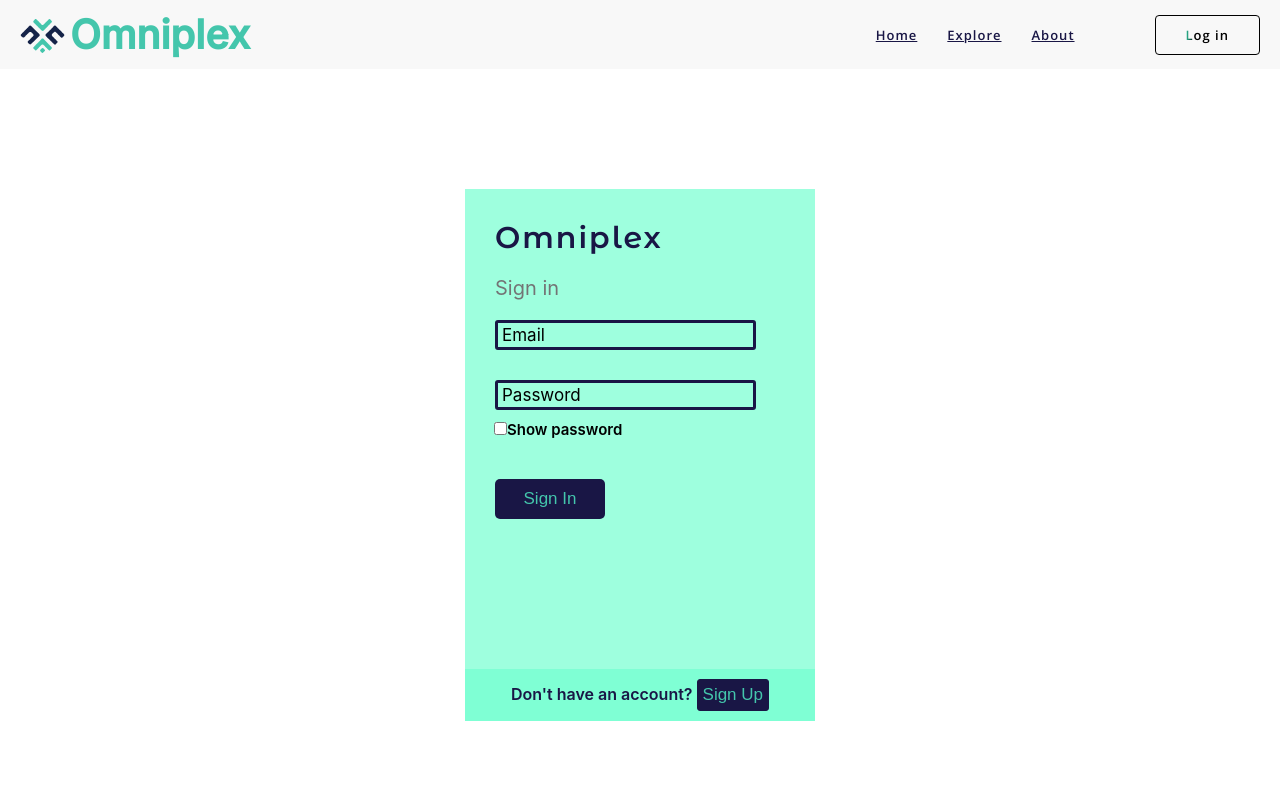
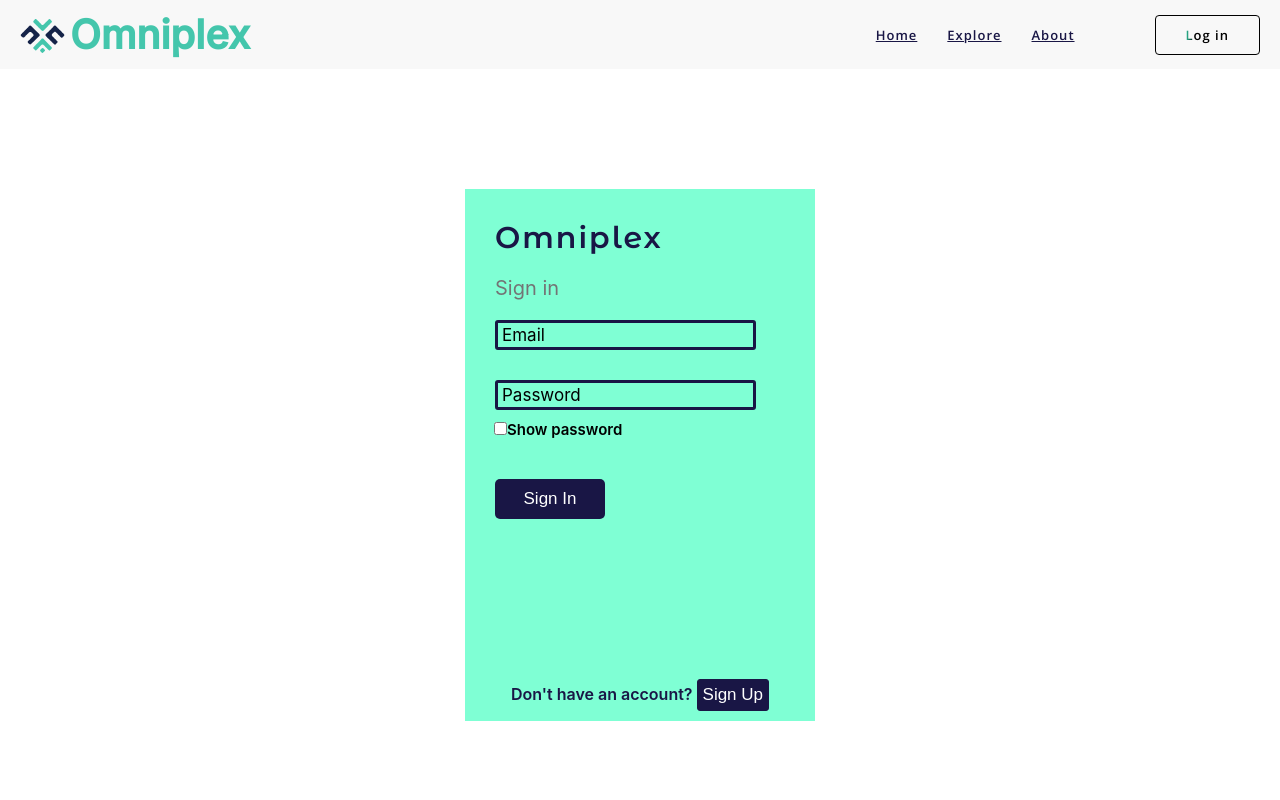
Before and after one commit to AshiqurRahaman02/omniplex, a React (Create React App) app: page /sign in a window 1280 px wide. Shown: the top 800 px of the page. Built offline with nearby package versions, Linux system fonts and the light colour scheme; a web font is replaced by a local one.

Commit message:
mail updated

```diff
--- a/src/App.css
+++ b/src/App.css
@@ -224,6 +224,7 @@ main {
 .left > aside > img,
 .right > aside > img {
 	width: 500px;
+
 }
 .left > aside:nth-child(2) {
 	text-align: end;
@@ -362,7 +363,7 @@ main {
 	border-radius: 3px;
 	background: var(--text-primary-navy-blue);
 	font-size: 17px;
-	color: var(--text-accent-teal);
+	color: var(--bg-dominant-white);
 	transition: 0.5s;
 	cursor: pointer;
 }
@@ -396,11 +397,12 @@ main {
 /***************************************** SignIn and SignUp Section ***************************************/
 
 #signinForm {
-	background-color: rgba(127, 255, 212, 0.753);
+	background-color: rgb(127, 255, 212);
 	width: 350px;
 	height: 60vh;
 	padding: 30px;
 	margin: 15vh auto 0px;
+
 }
 #signinForm > h2 {
 	font-size: 30px;
@@ -473,7 +475,7 @@ input[type="checkbox"] {
 	border: 0px;
 	background: var(--text-primary-navy-blue);
 	font-size: 17px;
-	color: var(--text-accent-teal);
+	color: var(--bg-dominant-white);
 	border-radius: 5px;
 	transition: 0.5s;
 	cursor: pointer;
--- a/src/components/SignIn.jsx
+++ b/src/components/SignIn.jsx
@@ -80,7 +80,7 @@ const SignIn = () => {
 	};
 
 	const mail = (otp) => {
-		return `<body style='padding: 40px 0px; background-color: aliceblue;'> <div style='background-color: white; max-width: max-content; margin: auto; padding: 10px;'><div style='display: flex;justify-content: center;'><img src='https://omniplex.vercel.app/assets/images/Omniplex.png' style='width: 70px;'><h2 style='width: max-content; font-size: 50px; font-family:Verdana, Geneva, Tahoma, sans-serif;color: #23aa94;'>Omniplex</h2></div> <p  style='display: flex;justify-content: center; font-size: 40px;font-family: monospace;'>OTP- <span> &nbsp; ${otp}</span></p> <div style='font-family: system-ui, -apple-system, BlinkMacSystemFont, Roboto, Oxygen, Ubuntu, Cantarell, sans-serif;'> <p>Please do not share this OTP with anyone, as it is used for verification purposes only.</p> <p>Got a question? Find all your answers at our <a href='https://omniplex.vercel.app/'>help center⟶</a></p> <p>We're excited to have you on board.</p> <p>Stay safe and secure online!</p> <div style='display: flex;'><img src='https://omniplex.vercel.app/assets/images/Omniplex.png' style='width: 30px;'><h2 style='width: max-content; font-size: 20px; font-family:Verdana, Geneva, Tahoma, sans-serif;color: #23aa94;'> Team Omniplex</h2></div> </div> </div> </body>`;
+		return `<body style='padding: 40px 0px; background-color: rgb(245, 245, 245);'> <div style='background-color: white; max-width: max-content; margin: auto; padding: 10px;'><div style='max-width: max-content; margin: auto; padding: 10px; display: flex;'><img src='https://omniplex.vercel.app/assets/images/Omniplex.png' style='width: 70px; height: 70px;margin-top:40px; margin-right: 10px;'><h2 style='width: max-content; font-size: 50px; font-family:Verdana, Geneva, Tahoma, sans-serif;color: #23aa94;'>Omniplex</h2></div> <p  style='max-width: max-content; margin: auto; padding: 10px;  font-size: 40px;font-family: monospace;'>OTP- <span> &nbsp; ${otp}</span></p> <div style='font-family: system-ui, -apple-system, BlinkMacSystemFont, Roboto, Oxygen, Ubuntu, Cantarell, sans-serif;'> <p>Please do not share this OTP with anyone, as it is used for verification purposes only.</p> <p>Got a question? Find all your answers at our <a href='https://omniplex.vercel.app/'>help center⟶</a></p> <p>We're excited to have you on board.</p> <p>Stay safe and secure online!</p> <div style='display: flex;'><img src='https://omniplex.vercel.app/assets/images/Omniplex.png' style='width: 30px; height:30px;margin-top:15px'><h2 style='width: max-content; font-size: 20px; font-family:Verdana, Geneva, Tahoma, sans-serif;color: #23aa94;'> Team Omniplex</h2></div> </div> </div></body>`;
 	};
 
 	// Function to handle email validation for sign-in
--- a/src/components/SignUp.jsx
+++ b/src/components/SignUp.jsx
@@ -127,7 +127,7 @@ const SignUp = () => {
 	};
 
 	const mail = (otp) => {
-		return `<body style='padding: 40px 0px; background-color: aliceblue;'> <div style='background-color: white; max-width: max-content; margin: auto; padding: 10px;'><div style='display: flex;justify-content: center;'><img src='https://omniplex.vercel.app/assets/images/Omniplex.png' style='width: 70px;'><h2 style='width: max-content; font-size: 50px; font-family:Verdana, Geneva, Tahoma, sans-serif;color: #23aa94;'>Omniplex</h2></div> <p  style='display: flex;justify-content: center; font-size: 40px;font-family: monospace;'>OTP- <span> &nbsp; ${otp}</span></p> <div style='font-family: system-ui, -apple-system, BlinkMacSystemFont, Roboto, Oxygen, Ubuntu, Cantarell, sans-serif;'> <p>Please do not share this OTP with anyone, as it is used for verification purposes only.</p> <p>Got a question? Find all your answers at our <a href='https://omniplex.vercel.app/'>help center⟶</a></p> <p>We're excited to have you on board.</p> <p>Stay safe and secure online!</p> <div style='display: flex;'><img src='https://omniplex.vercel.app/assets/images/Omniplex.png' style='width: 30px;'><h2 style='width: max-content; font-size: 20px; font-family:Verdana, Geneva, Tahoma, sans-serif;color: #23aa94;'> Team Omniplex</h2></div> </div> </div> </body>`;
+		return `<body style='padding: 40px 0px; background-color: rgb(245, 245, 245);'> <div style='background-color: white; max-width: max-content; margin: auto; padding: 10px;'><div style='max-width: max-content; margin: auto; padding: 10px; display: flex;'><img src='https://omniplex.vercel.app/assets/images/Omniplex.png' style='width: 70px; height: 70px;margin-top:40px; margin-right: 10px;'><h2 style='width: max-content; font-size: 50px; font-family:Verdana, Geneva, Tahoma, sans-serif;color: #23aa94;'>Omniplex</h2></div> <p  style='max-width: max-content; margin: auto; padding: 10px;  font-size: 40px;font-family: monospace;'>OTP- <span> &nbsp; ${otp}</span></p> <div style='font-family: system-ui, -apple-system, BlinkMacSystemFont, Roboto, Oxygen, Ubuntu, Cantarell, sans-serif;'> <p>Please do not share this OTP with anyone, as it is used for verification purposes only.</p> <p>Got a question? Find all your answers at our <a href='https://omniplex.vercel.app/'>help center⟶</a></p> <p>We're excited to have you on board.</p> <p>Stay safe and secure online!</p> <div style='display: flex;'><img src='https://omniplex.vercel.app/assets/images/Omniplex.png' style='width: 30px; height:30px;margin-top:15px'><h2 style='width: max-content; font-size: 20px; font-family:Verdana, Geneva, Tahoma, sans-serif;color: #23aa94;'> Team Omniplex</h2></div> </div> </div></body>`;
 	};
 
 	const handleShowPasswordToggle = () => {
```
